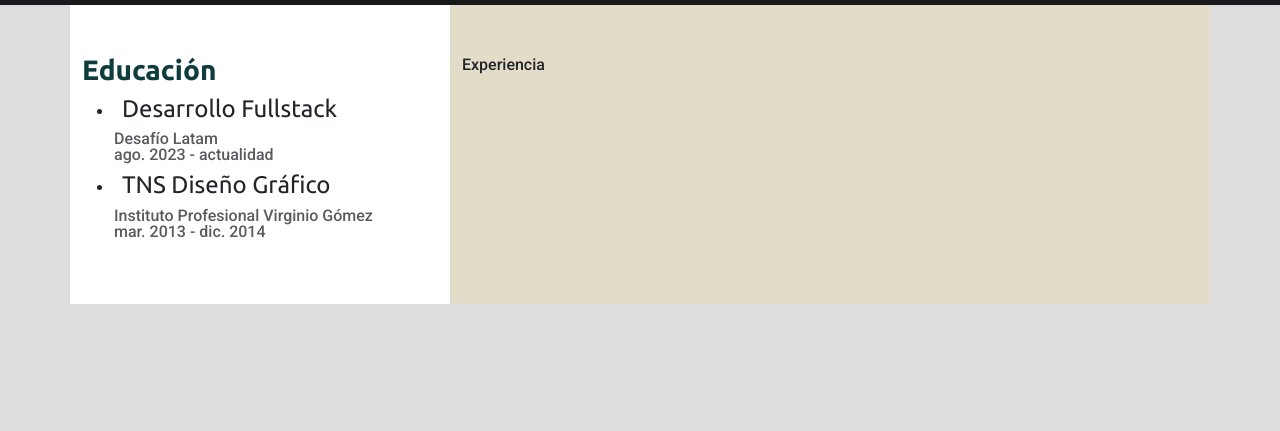
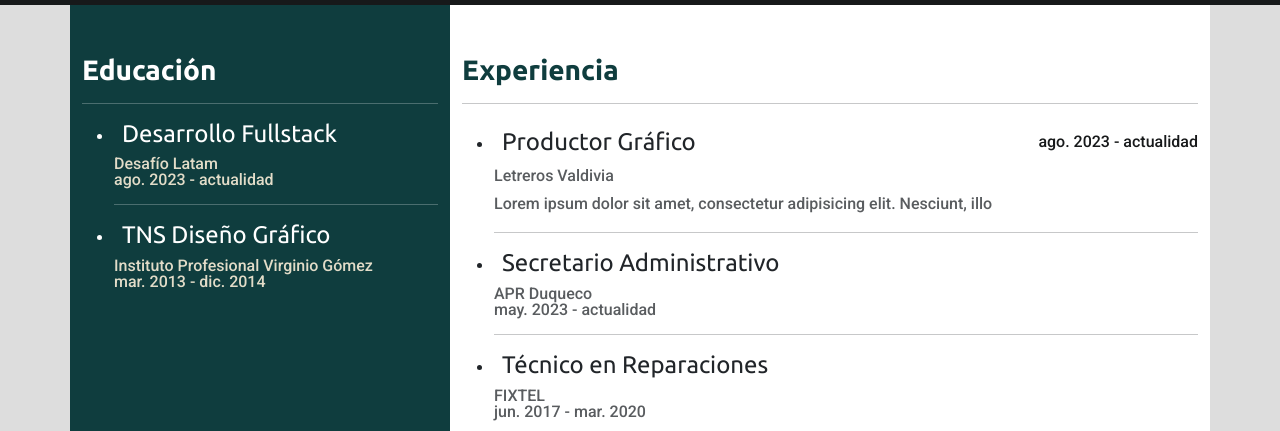
Before and after one commit to raulespmol/cv-portafolio, a website: page index.html in a window 1280 px wide. Shown: the part 521-952 px from the top of the page. Drawn offline with nearby package versions, Linux system fonts and the light colour scheme.

Commit message:
update eduacion, add experiencia

```diff
--- a/css/custom.scss
+++ b/css/custom.scss
@@ -1,6 +1,6 @@
 $primary: #0F3D3E;
 $secondary: #00ccff;
 $dark: #17191a;
-$light: #E2DCC8;
+$light: #fff4d1;
 
 @import "../node_modules/bootstrap/scss/bootstrap"
--- a/index.html
+++ b/index.html
@@ -11,10 +11,10 @@
     <div class="container-fluid hero py-5 text-white">
         <div class="container">
             <div class="row g-5">
-                <div class="col-12 col-sm-4 d-flex align-items-center">
+                <div class="col-12 col-lg-4 d-flex align-items-center">
                     <figure class="pfp"></figure>
                 </div>
-                <div class="col-12 col-sm-8 d-flex flex-column justify-content-center">
+                <div class="col-12 col-lg-8 d-flex flex-column justify-content-center">
                     <p class="fs-4 m-0"><span class="text-secondary">Hola!</span> Soy</p>
                     <h2 class="display-3 fw-bold my-0">Raúl Espinoza Molina</h2>
                     <h3 class="fs-4">><span class="text-secondary">Desarrollador Fullstack</span> en formación</h3>
@@ -79,22 +79,55 @@
 
     <div class="container">
         <div class="row">
-            <div class="col-lg-4 bg-white py-5">
-                <h3 class="fw-bold text-primary">Educación</h3>
+            <div class="col-lg-4 bg-primary text-white py-5">
+                <h3 class="fw-bold">Educación</h3>
+                <hr>
                 <ul>
                     <li>
                         <h4 class="m-2">Desarrollo Fullstack</h4>
-                        <p class="m-0 text-body-secondary lh-1">Desafío Latam</p>
-                        <p class="m-0 text-body-secondary lh-1">ago. 2023 - actualidad</p>
+                        <p class="m-0 text-light lh-1">Desafío Latam</p>
+                        <p class="m-0 text-light lh-1">ago. 2023 - actualidad</p>
+                        <hr>
                     </li>
                     <li>
                         <h4 class="m-2">TNS Diseño Gráfico</h4>
-                        <p class="m-0 text-body-secondary lh-1">Instituto Profesional Virginio Gómez</p>
-                        <p class="m-0 text-body-secondary lh-1">mar. 2013 - dic. 2014</p>
+                        <p class="m-0 text-light lh-1">Instituto Profesional Virginio Gómez</p>
+                        <p class="m-0 text-light lh-1">mar. 2013 - dic. 2014</p>
                     </li>
                 </ul>
             </div>
-            <div class="col-lg-8 bg-light py-5">Experiencia</div>
+            <div class="col-lg-8 bg-white py-5">
+                <h3 class="fw-bold text-primary">Experiencia</h3>
+                <hr>
+                <ul>
+                    <li>
+                        <div class="d-flex justify-content-between align-items-center">
+                            <h4 class="m-2">Productor Gráfico</h4>
+                            <p class="m-0 text-dark">ago. 2023 - actualidad</p>
+                        </div>
+                        <p class="mb-1 text-body-secondary">Letreros Valdivia</p>
+                        <p class="mb-1 text-body-secondary">Lorem ipsum dolor sit amet, consectetur adipisicing elit. Nesciunt, illo</p>
+                        <hr>
+                    </li>
+                    <li>
+                        <h4 class="m-2">Secretario Administrativo</h4>
+                        <p class="m-0 text-body-secondary lh-1">APR Duqueco</p>
+                        <p class="m-0 text-body-secondary lh-1">may. 2023 - actualidad</p>
+                        <hr>
+                    </li>
+                    <li>
+                        <h4 class="m-2">Técnico en Reparaciones</h4>
+                        <p class="m-0 text-body-secondary lh-1">FIXTEL</p>
+                        <p class="m-0 text-body-secondary lh-1">jun. 2017 - mar. 2020</p>
+                        <hr>
+                    </li>
+                    <li>
+                        <h4 class="m-2">Diseñador Gráfico</h4>
+                        <p class="m-0 text-body-secondary lh-1">Graficarfull</p>
+                        <p class="m-0 text-body-secondary lh-1">feb. 2015 - may. 2017</p>
+                    </li>
+                </ul>
+            </div>
         </div>
     </div>
 
```
